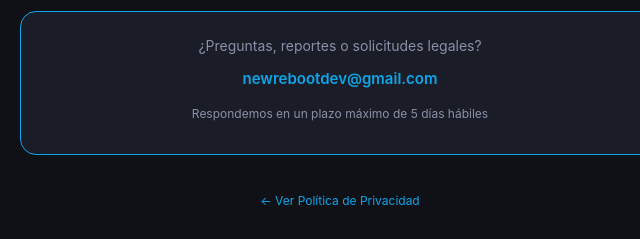
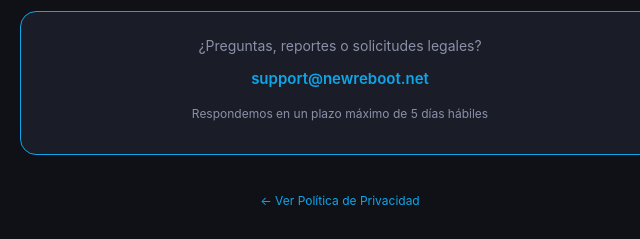
Before and after one commit to Best-Doit/finanzasplus-legal, a plain HTML site: page terms.html in a window 1280 px wide. Shown: the part 3653-3892 px from the top of the page, 300-940 px from the left. Drawn offline with Linux system fonts and the light colour scheme.

Commit message:
Actualizar correo de soporte a support@newreboot.net
Made-with: Cursor

```diff
--- a/terms.html
+++ b/terms.html
@@ -332,7 +332,7 @@
     <h2>Contacto</h2>
     <div class="contact-card">
       <p>¿Preguntas, reportes o solicitudes legales?</p>
-      <a href="mailto:newrebootdev@gmail.com">newrebootdev@gmail.com</a>
+      <a href="mailto:support@newreboot.net">support@newreboot.net</a>
       <p style="margin-top:12px; font-size:12px;">Respondemos en un plazo máximo de 5 días hábiles</p>
     </div>
   </section>
```
Also changed, not shown: index.html (+1 -1 lines), privacy-policy.html (+1 -1 lines).
